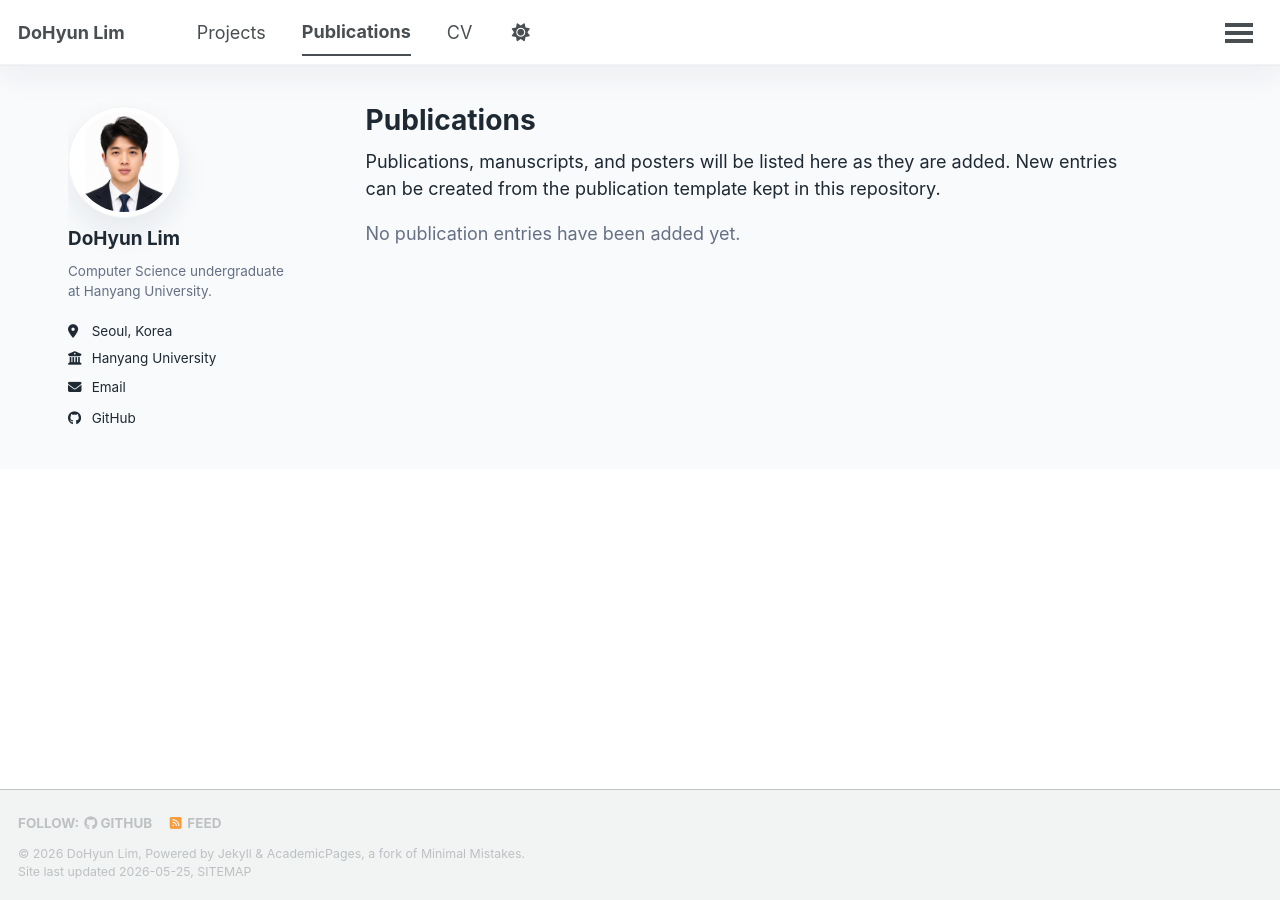
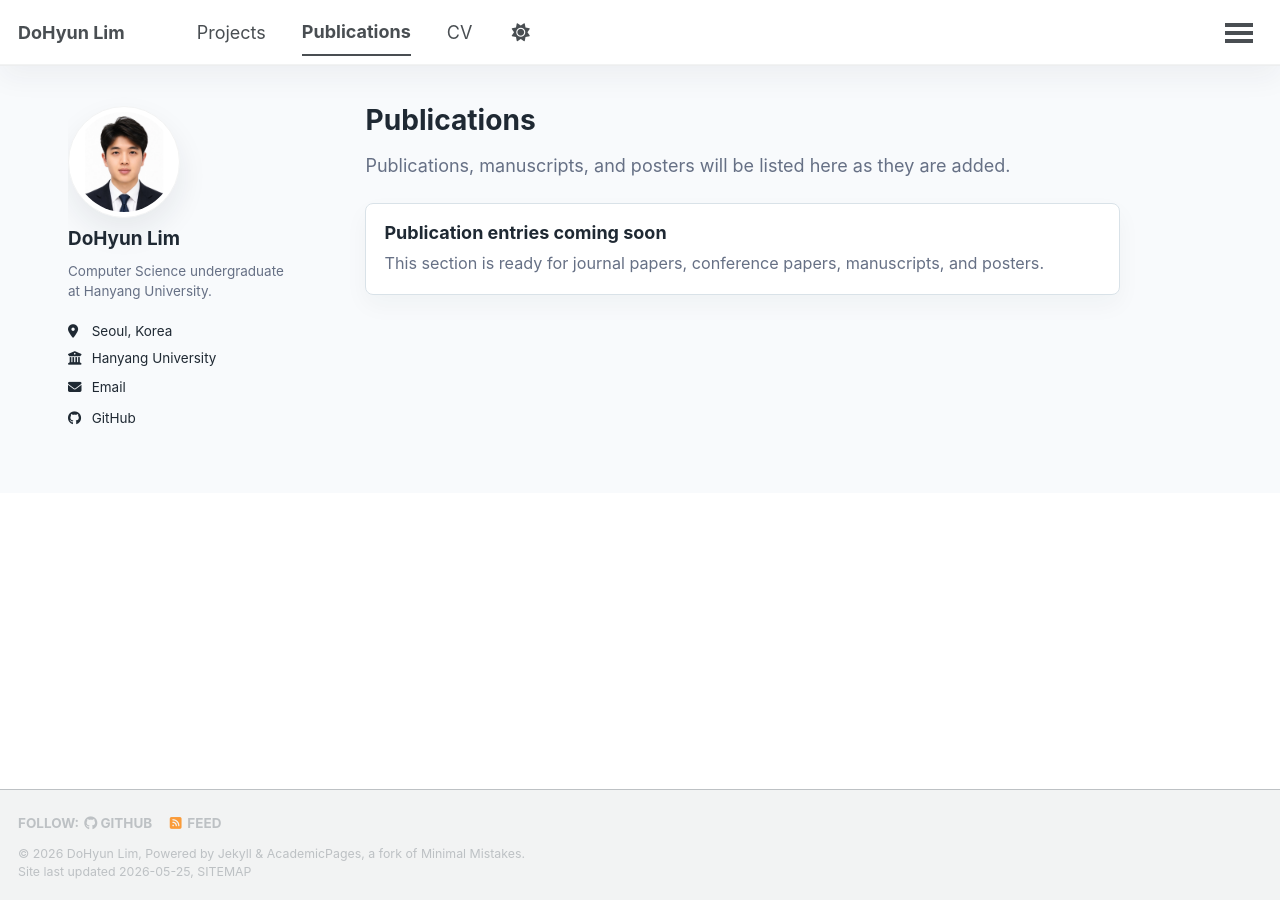
Before and after one commit to Dororo99/dororo99.github.io, a Jekyll site: the page built from _pages/publications.html, in a window 1280 px wide. Built offline with Jekyll 4.4.1, drawn with Linux system fonts in a browser that asks for light colours; a script that is not in the unit is left out.

Commit message:
Polish publications empty state
Wrap the publications intro in explicit markup and add a styled empty state so future papers have a clear, consistent landing area.

Constraint: No Docker or Dev Container workflow is used.

Tested: git diff --check passed; Ruby front matter parse passed.

Related: Keeps the publications page aligned with the refreshed resume styling.

Co-authored-by: OmX <omx@oh-my-codex.dev>

```diff
--- a/_pages/publications.html
+++ b/_pages/publications.html
@@ -11,11 +11,14 @@ author_profile: true
 
 {% include base_path %}
 
-Publications, manuscripts, and posters will be listed here as they are added. New entries can be created from the publication template kept in this repository.
+<p class="resume-page-intro">Publications, manuscripts, and posters will be listed here as they are added.</p>
 
 {% assign publication_count = site.publications | size %}
 {% if publication_count == 0 %}
-  <p>No publication entries have been added yet.</p>
+  <div class="resume-empty-state">
+    <h2>Publication entries coming soon</h2>
+    <p>This section is ready for journal papers, conference papers, manuscripts, and posters.</p>
+  </div>
 {% else %}
 <!-- New style rendering if publication categories are defined -->
 {% if site.publication_category %}
--- a/_sass/resume-polish.scss
+++ b/_sass/resume-polish.scss
@@ -307,6 +307,32 @@ body {
   color: var(--resume-muted);
 }
 
+.resume-page-intro {
+  max-width: 680px;
+  color: var(--resume-muted);
+}
+
+.resume-empty-state {
+  margin-top: 1rem;
+  padding: 1rem;
+  border: 1px solid var(--resume-border);
+  border-radius: 8px;
+  background: var(--resume-surface);
+  box-shadow: 0 10px 24px rgba(31, 41, 51, 0.04);
+}
+
+.resume-empty-state h2 {
+  margin: 0;
+  color: var(--resume-text);
+  font-size: 1rem;
+}
+
+.resume-empty-state p {
+  margin: 0.45rem 0 0;
+  color: var(--resume-muted);
+  font-size: 0.9rem;
+}
+
 .archive .archive__item,
 .list__item .archive__item {
   padding: 1rem;
```
